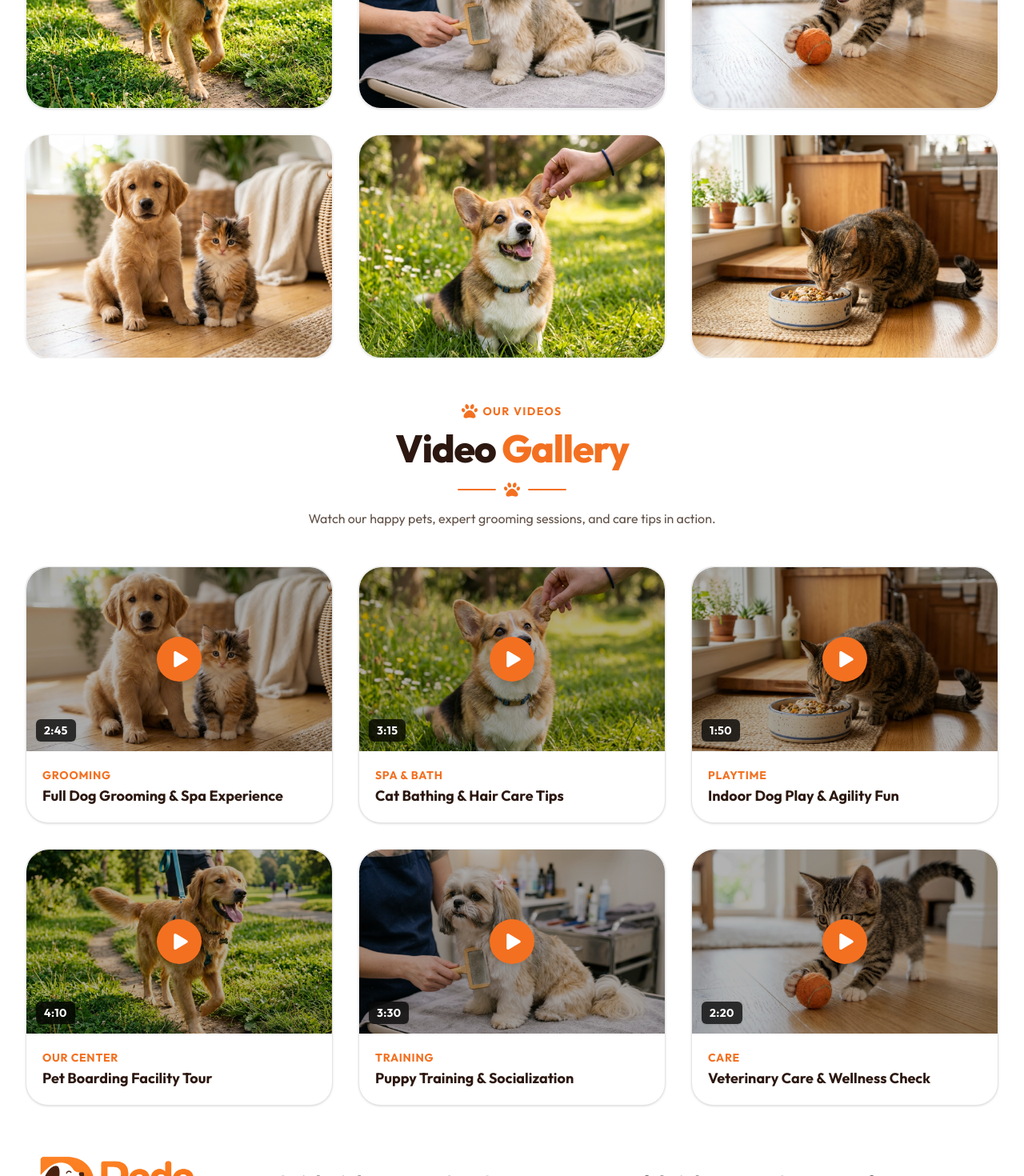
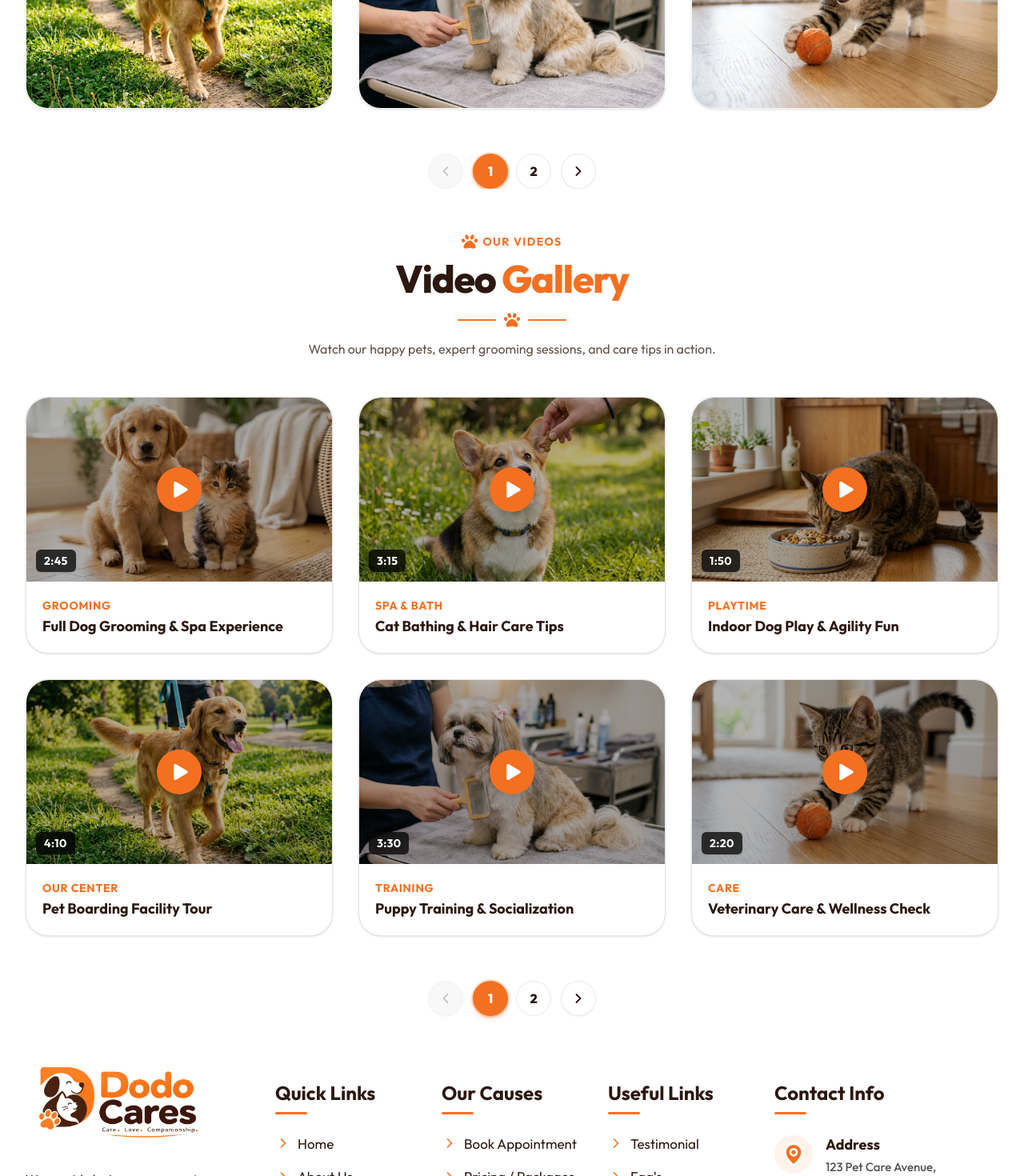
Before and after one commit to abhishekk969389/DODO-Cares, a Next.js app: page /gallery in a window 1280 px wide. Shown: the part 1212-2682 px from the top of the page at 80% size. Built offline with nearby package versions, Linux system fonts and the light colour scheme.

Commit message:
completed all pages

```diff
--- a/app/components/layout/gallery/imagegallery.tsx
+++ b/app/components/layout/gallery/imagegallery.tsx
@@ -6,6 +6,7 @@ import { motion, AnimatePresence } from "framer-motion";
 import { site as petData } from "@/data/index";
 import type { DodoGalleryData as GallerySecData } from "@/data/index";
 import { FadeIn, MotionCard } from "@/app/components/ui/animations";
+import Pagination from "@/app/components/ui/pagination";
 import {
     FaCut as FaScissors,
     FaBath,
@@ -34,6 +35,8 @@ const galleryData: GallerySecData = petData.gallerySec as GallerySecData;
 export default function ImageGallery() {
     const [activeCategory, setActiveCategory] = useState<string>("all");
     const [selectedIndex, setSelectedIndex] = useState<number | null>(null);
+    const [currentPage, setCurrentPage] = useState<number>(1);
+    const itemsPerPage = 6;
 
     if (!galleryData) return null;
 
@@ -43,6 +46,19 @@ export default function ImageGallery() {
         activeCategory === "all"
             ? items
             : items.filter((item) => item.category === activeCategory);
+
+    const totalPages = Math.ceil((filteredItems?.length || 0) / itemsPerPage);
+    const startIndex = (currentPage - 1) * itemsPerPage;
+    const paginatedItems = filteredItems?.slice(startIndex, startIndex + itemsPerPage) || [];
+
+    const handlePageChange = (page: number) => {
+        setCurrentPage(page);
+        setSelectedIndex(null);
+        const sectionElement = document.getElementById("image-gallery-section");
+        if (sectionElement) {
+            sectionElement.scrollIntoView({ behavior: "smooth" });
+        }
+    };
 
     const handlePrev = useCallback((e?: React.MouseEvent) => {
         e?.stopPropagation();
@@ -75,7 +91,7 @@ export default function ImageGallery() {
     const currentItem = selectedIndex !== null ? filteredItems[selectedIndex] : null;
 
     return (
-        <section className="relative w-full mt-6 sm:mt-8 md:mt-10 lg:mt-10 overflow-hidden">
+        <section id="image-gallery-section" className="relative w-full mt-6 sm:mt-8 md:mt-10 lg:mt-10 overflow-hidden">
             <div className="max-w-[1320px] mx-auto px-4 sm:px-6 lg:px-8 w-full">
                 <div className="flex flex-col items-center text-center mb-8">
                     <FadeIn direction="up" delay={0.05}>
@@ -109,6 +125,7 @@ export default function ImageGallery() {
                                     key={cat.id}
                                     onClick={() => {
                                         setActiveCategory(cat.id);
+                                        setCurrentPage(1);
                                         setSelectedIndex(null);
                                     }}
                                     className={`rounded-full px-5 py-2.5 sm:px-6 sm:py-3 font-extrabold text-sm sm:text-sm transition-all duration-300 cursor-pointer flex items-center gap-2 border ${isActive
@@ -125,7 +142,7 @@ export default function ImageGallery() {
                 </FadeIn>
                 <motion.div layout className="grid grid-cols-1 sm:grid-cols-2 lg:grid-cols-3 gap-6 sm:gap-8">
                     <AnimatePresence>
-                        {filteredItems?.map((item, index) => (
+                        {paginatedItems?.map((item, index) => (
                             <motion.div
                                 key={item.id}
                                 layout
@@ -138,7 +155,7 @@ export default function ImageGallery() {
                                     hoverY={-6}
                                     hoverScale={1.02}
                                     className="bg-white rounded-[24px] sm:rounded-[28px] overflow-hidden border border-neutral-100/90 shadow-sm hover:shadow-xl transition-all duration-300 group cursor-pointer relative h-[240px] sm:h-[280px]"
-                                    onClick={() => setSelectedIndex(index)}
+                                    onClick={() => setSelectedIndex(startIndex + index)}
                                 >
                                     <Image
                                         src={item.image}
@@ -162,6 +179,13 @@ export default function ImageGallery() {
                         ))}
                     </AnimatePresence>
                 </motion.div>
+
+                <Pagination
+                    currentPage={currentPage}
+                    totalPages={totalPages}
+                    onPageChange={handlePageChange}
+                />
+
                 <AnimatePresence>
                     {selectedIndex !== null && currentItem && (
                         <motion.div
--- a/app/components/layout/gallery/videogallery.tsx
+++ b/app/components/layout/gallery/videogallery.tsx
@@ -6,6 +6,7 @@ import { motion, AnimatePresence } from "framer-motion";
 import { site as petData } from "@/data/index";
 import type { DodoVideoGalleryData as VideoGalleryData } from "@/data/index";
 import { FadeIn, MotionCard } from "@/app/components/ui/animations";
+import Pagination from "@/app/components/ui/pagination";
 import { FaPaw, FaPlay, FaChevronLeft, FaChevronRight, FaTimes } from "react-icons/fa";
 
 
@@ -13,10 +14,25 @@ const videoData: VideoGalleryData = petData.videoGallery as VideoGalleryData;
 
 export default function VideoGallery() {
   const [selectedIndex, setSelectedIndex] = useState<number | null>(null);
+  const [currentPage, setCurrentPage] = useState<number>(1);
+  const itemsPerPage = 6;
 
   if (!videoData) return null;
 
   const { badge, titlePrefix, titleHighlight, description, videos } = videoData;
+
+  const totalPages = Math.ceil((videos?.length || 0) / itemsPerPage);
+  const startIndex = (currentPage - 1) * itemsPerPage;
+  const paginatedVideos = videos?.slice(startIndex, startIndex + itemsPerPage) || [];
+
+  const handlePageChange = (page: number) => {
+    setCurrentPage(page);
+    setSelectedIndex(null);
+    const sectionElement = document.getElementById("video-gallery-section");
+    if (sectionElement) {
+      sectionElement.scrollIntoView({ behavior: "smooth" });
+    }
+  };
 
   const handlePrev = useCallback((e?: React.MouseEvent) => {
     e?.stopPropagation();
@@ -49,7 +65,7 @@ export default function VideoGallery() {
   const activeVideo = selectedIndex !== null ? videos[selectedIndex] : null;
 
   return (
-    <section className="relative w-full mt-8 sm:mt-10 md:mt-12 lg:mt-14">
+    <section id="video-gallery-section" className="relative w-full mt-8 sm:mt-10 md:mt-12 lg:mt-14">
       <div className="max-w-[1320px] mx-auto px-4 sm:px-6 lg:px-8 w-full">
 
         <div className="flex flex-col items-center text-center mb-10 sm:mb-12">
@@ -83,13 +99,13 @@ export default function VideoGallery() {
         </div>
 
         <div className="grid grid-cols-1 sm:grid-cols-2 lg:grid-cols-3 gap-6 sm:gap-8 pb-2 -mb-2">
-          {videos?.map((vid, idx) => (
+          {paginatedVideos?.map((vid, idx) => (
             <FadeIn key={vid.id || idx} direction="up" delay={0.1 + idx * 0.05}>
               <MotionCard
                 hoverY={-6}
                 hoverScale={1.02}
                 className="bg-white rounded-[24px] sm:rounded-[28px] overflow-hidden border border-neutral-200 shadow-sm transition-all duration-300 group cursor-pointer flex flex-col h-full"
-                onClick={() => setSelectedIndex(idx)}
+                onClick={() => setSelectedIndex(startIndex + idx)}
               >
                 <div className="relative w-full h-[210px] sm:h-[230px] overflow-hidden rounded-t-[24px] sm:rounded-t-[28px]">
                   <Image
@@ -127,6 +143,12 @@ export default function VideoGallery() {
             </FadeIn>
           ))}
         </div>
+
+        <Pagination
+          currentPage={currentPage}
+          totalPages={totalPages}
+          onPageChange={handlePageChange}
+        />
 
         <AnimatePresence>
           {selectedIndex !== null && activeVideo && (
--- a/app/components/ui/subbanner.tsx
+++ b/app/components/ui/subbanner.tsx
@@ -53,10 +53,9 @@ export default function SubBanner({
                     </h1>
                 </FadeIn>
             </div>
-            <div className="absolute w-60 sm:w-120 md:w-140 bottom-[-1px] left-1/2 -translate-x-1/2 z-20">
+            <div className="absolute w-70 sm:w-120 md:w-140 bottom-[-1px] left-1/2 -translate-x-1/2 z-20">
                 <FadeIn direction="up" delay={0.15}>
                     <div className="relative bg-white rounded-t-[28px] sm:rounded-t-[36px] px-8 sm:px-14 py-3 sm:py-4 flex items-center justify-center gap-2.5">
-
                         <div className="absolute right-[calc(100%-0.5px)] bottom-0 w-7 h-7 sm:w-9 sm:h-9 text-white pointer-events-none overflow-hidden">
                             <svg
                                 viewBox="0 0 36 36"
```
Also changed, not shown: data/pet.json.
